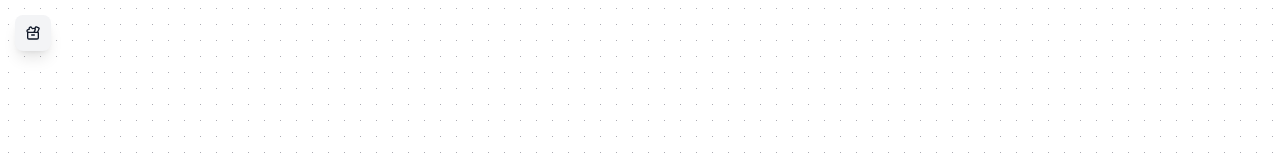
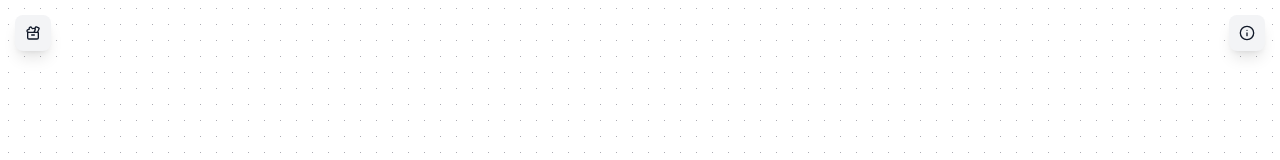
Before and after one commit to callbl/flowjx, a React (Vite) app: page / in a window 1280 px wide. Shown: the top 160 px of the page. Built offline with nearby package versions, Linux system fonts and the light colour scheme.

Commit message:
feat: add localStorage persistence and connection logging

```diff
--- a/src/components/circuit-flow.tsx
+++ b/src/components/circuit-flow.tsx
@@ -1,4 +1,4 @@
-import { ToolCaseIcon } from "lucide-react";
+import { InfoIcon, ToolCaseIcon } from "lucide-react";
 import {
   ReactFlow,
   Panel,
@@ -75,7 +75,7 @@ export function CircuitFlow() {
   const { onNodesChange, onEdgesChange, onConnect } = useReactFlowCallbacks();
   const isPanelOpen = useIsPanelOpen();
   const setPanelOpen = useSetPanelOpen();
-  const { addNode } = useCircuitActions();
+  const { addNode, logConnections } = useCircuitActions();
 
   return (
     <div className="h-screen w-screen">
@@ -91,6 +91,19 @@ export function CircuitFlow() {
       >
         <Background variant={BackgroundVariant.Dots} gap={16} size={1} />
         <Controls />
+
+        {/* Debug Info - Top Right */}
+        <Panel position="top-right">
+          <Button
+            className="shadow-lg"
+            size="icon"
+            variant="secondary"
+            onClick={logConnections}
+            title="Log connections to console"
+          >
+            <InfoIcon />
+          </Button>
+        </Panel>
 
         {/* Equipment Sheet - Top Left */}
         <Panel position="top-left">
--- a/src/hooks/use-circuit.ts
+++ b/src/hooks/use-circuit.ts
@@ -49,6 +49,7 @@ export const useCircuitActions = () =>
       updateEdgeData: state.updateEdgeData,
       toggleButton: state.toggleButton,
       runSimulation: state.runSimulation,
+      logConnections: state.logConnections,
     }))
   );
 
--- a/src/stores/circuit-store.ts
+++ b/src/stores/circuit-store.ts
@@ -1,5 +1,5 @@
 import { create } from "zustand";
-import { devtools } from "zustand/middleware";
+import { devtools, persist } from "zustand/middleware";
 import {
   type Node,
   type Edge,
@@ -58,6 +58,9 @@ interface CircuitState {
 
   // UI Actions
   setPanelOpen: (open: boolean) => void;
+
+  // Debug Actions
+  logConnections: () => void;
 }
 
 const equipmentItems: Array<{
@@ -72,7 +75,8 @@ const equipmentItems: Array<{
 
 export const useCircuitStore = create<CircuitState>()(
   devtools(
-    (set, get) => ({
+    persist(
+      (set, get) => ({
       // Initial State
       nodes: [],
       edges: [],
@@ -334,7 +338,39 @@ export const useCircuitStore = create<CircuitState>()(
       setPanelOpen: (open: boolean) => {
         set({ isPanelOpen: open });
       },
+
+      // Debug Actions
+      logConnections: () => {
+        const { edges, nodes } = get();
+
+        const connectionsData = {
+          nodes: nodes.map((node) => ({
+            id: node.id,
+            type: node.type,
+            position: node.position,
+            data: node.data,
+          })),
+          connections: edges.map((edge) => ({
+            id: edge.id,
+            source: edge.source,
+            sourceHandle: edge.sourceHandle,
+            target: edge.target,
+            targetHandle: edge.targetHandle,
+            data: edge.data,
+          })),
+        };
+
+        console.info("Circuit Connections:", JSON.stringify(connectionsData, null, 2));
+      },
     }),
+      {
+        name: "circuit-storage",
+        partialize: (state) => ({
+          nodes: state.nodes,
+          edges: state.edges,
+        }),
+      }
+    ),
     { name: "CircuitStore" }
   )
 );
```
